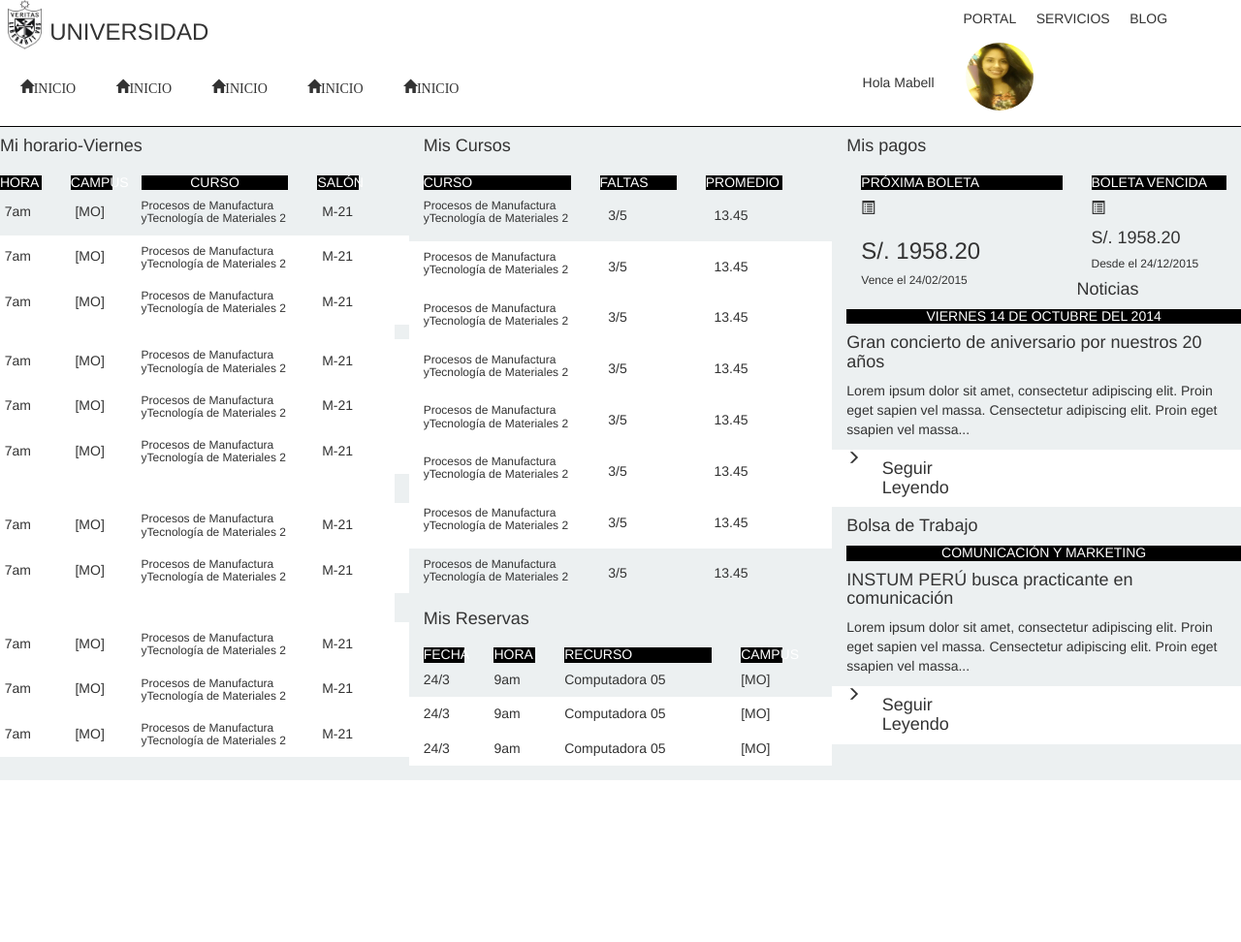
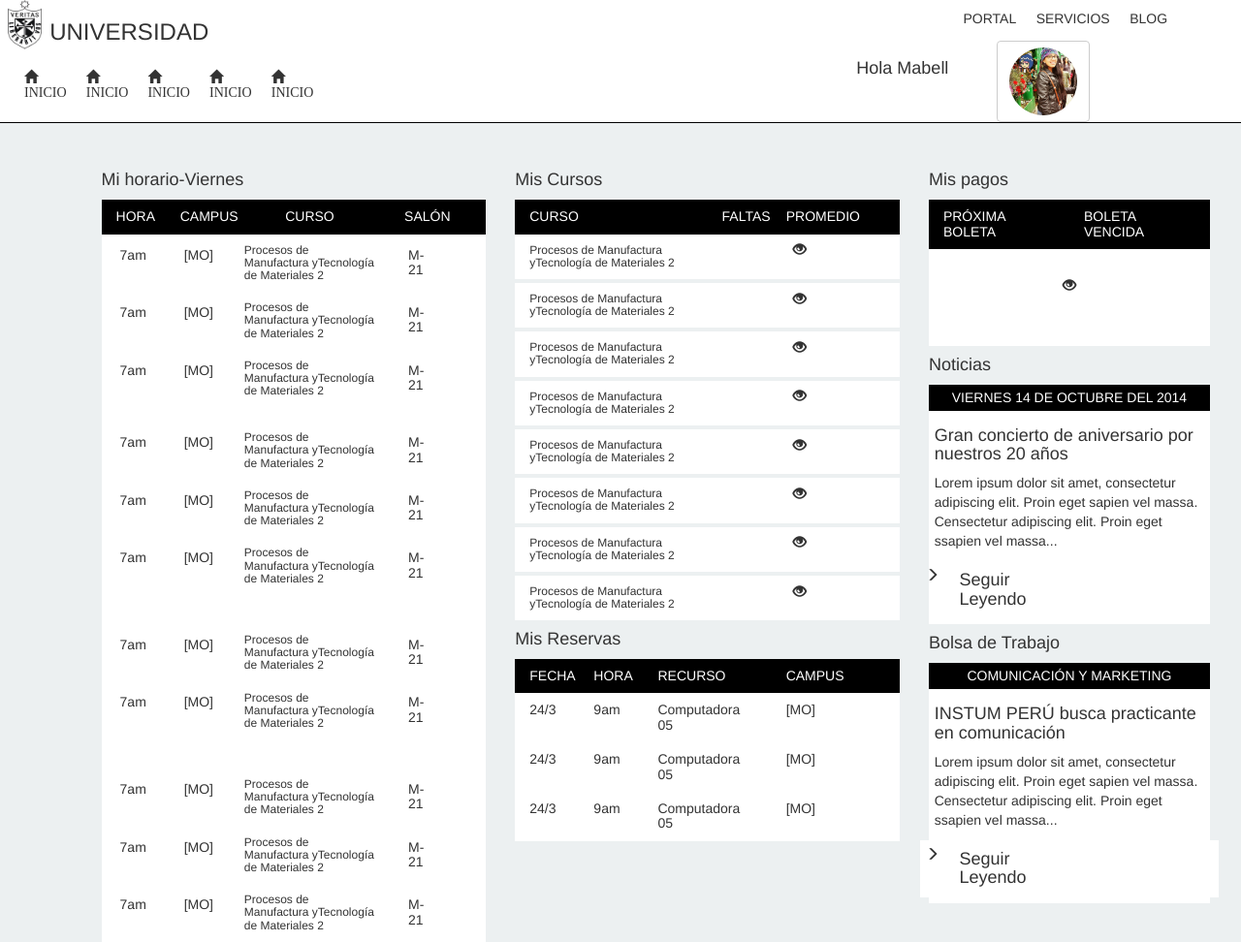
Before and after one commit to Mabell28/Dashboard, a plain HTML site: page index.html in a window 1280 px wide. Shown: the whole page at 97% size. Before the commit the page ends 805 px from the top, so only its background shows below. Drawn offline with nearby package versions, Linux system fonts and the light colour scheme.

Commit message:
grid terminado-oculto

```diff
--- a/index.html
+++ b/index.html
@@ -27,24 +27,52 @@
 						</div>
 					</div>
 					<div class="header-2">
-						<div class="row p-0">
+						<div class="row pd-0 mg-0">
 							<div class="col-sm-5">
+								<div class="menu-horizontal">
 									<ul>
-									<li class="glyphicon glyphicon-home">INICIO</li>
-									<li class="glyphicon glyphicon-home">INICIO</li>
-									<li class="glyphicon glyphicon-home">INICIO</li>
-									<li class="glyphicon glyphicon-home">INICIO</li>
-									<li class="glyphicon glyphicon-home">INICIO</li>
+										<li class="pd-2 glyphicon glyphicon-home">
+											<p>INICIO</p>
+										</li>
+										<li class="pd-2 glyphicon glyphicon-home">
+											<p>INICIO</p>
+										</li>
+										<li class="pd-2 glyphicon glyphicon-home">
+											<p>INICIO</p>
+										</li>
+										<li class="pd-2 glyphicon glyphicon-home">
+											<p>INICIO</p>
+										</li>
+										<li class="pd-2 glyphicon glyphicon-home">
+											<p>INICIO</p>
+										</li>
 									</ul>
 								</div>
+							</div>
 							<div class="col-sm-3"></div>
-							<div class="col-sm-4">
-								<ul>
-									<li>Hola Mabell</li>
-									<li class="img-profile">
-										<img src="img/img.jpg">
-									</li>
+							<div class="col-sm-3">
+								<div class="profile">
+									<div class="row mg-0">
+										<div class="col-sm-6">
+											<h4>Hola Mabell</h4>
+										</div>
+										<div class="col-sm-6">
+											<div class="img-profile contenido-dropdown">
+												<div class="dropdown">
+												  <button class="btn btn-default dropdown-toggle" type="button" id="dropdownMenu1" data-toggle="dropdown" aria-expanded="true">
+												   <img src="img/yo.jpg">
+												  </button>
+												  <ul class="dropdown-menu" role="menu" aria-labelledby="dropdownMenu1">
+												    <li role="presentation"><a role="menuitem" tabindex="-1" href="#">MI PERFIL</a></li>
+												    <li role="presentation"><a role="menuitem" tabindex="-1" href="#">CAMBIAR A DOCENTE</a></li>
+												    <li role="presentation"><a role="menuitem" tabindex="-1" href="#">VER TUTORIAL</a></li>
+												    <li role="presentation"><a role="menuitem" tabindex="-1" href="#">CERRAR SESIÓN</a></li>
 												  </ul>
+												</div>
+											</div>
+										</div>
+									</div>
+								</div>
 							</div>
 						</div>
 					</div>
@@ -52,29 +80,25 @@
 			</header><!-- FIN MENU HORIZONTAL -->
 			<aside><!-- INICIO MENU VERTICAL -->
 			</aside><!-- FIN MENU VERTICAL -->
-			<div class="contenido"><!-- INICIO CONTENIDO -->
-				<div class="row p-0">
-					<div class="col-sm-4"><!-- PRIMERA FILA -->
+			<section class="contenido"><!-- INICIO CONTENIDO -->
+				<div class="row p-0 mg-0">
+					<div class="col-sm-4 mgt-4 mgl-7"><!-- PRIMERA FILA -->
 						<h4>Mi horario-Viernes</h4>
-						<div class="row">
+						<div class="row mg-0 text-center titulo">
 							<div class="col-sm-2">
 								<h5 class="titulo text-color">HORA</h5>
-								<h5 class="pd-11">7am</h5>
 							</div>
 							<div class="col-sm-2">
 								<h5 class="titulo text-color">CAMPUS</h5>
-								<h5 class="pd-11">[MO]</h5>
 							</div>
 							<div class="col-sm-5">
 								<h5 class="titulo text-color text-center">CURSO</h5>
-								<h6>Procesos de Manufactura yTecnología de Materiales 2</h6>
 							</div>
 							<div class="col-sm-2">
 								<h5 class="titulo text-color">SALÓN</h5>
-								<h5 class="pd-11">M-21</h5>
 							</div>
 						</div>
-						<div class="row bg-w">
+						<div class="row bg-w mg-0">
 							<div class="col-sm-2">
 								<h5 class="pd-11">7am</h5>
 							</div>
@@ -88,7 +112,21 @@
 								<h5 class="pd-11">M-21</h5>
 							</div>
 						</div>
-						<div class="row bg-w">
+						<div class="row bg-w mg-0">
+							<div class="col-sm-2">
+								<h5 class="pd-11">7am</h5>
+							</div>
+							<div class="col-sm-2">
+								<h5 class="pd-11">[MO]</h5>
+							</div>
+							<div class="col-sm-5">
+								<h6>Procesos de Manufactura yTecnología de Materiales 2</h6>
+							</div>
+							<div class="col-sm-2">
+								<h5 class="pd-11">M-21</h5>
+							</div>
+						</div>
+						<div class="row bg-w mg-0">
 							<div class="col-sm-2">
 								<h5 class="pd-11">7am</h5>
 							</div>
@@ -103,7 +141,7 @@
 							</div>
 						</div>
 						<div class="espacio bg-w"></div>
-						<div class="row bg-w">
+						<div class="row bg-w mg-0">
 							<div class="col-sm-2">
 								<h5 class="pd-11">7am</h5>
 							</div>
@@ -117,7 +155,7 @@
 								<h5 class="pd-11">M-21</h5>
 							</div>
 						</div>
-						<div class="row bg-w">
+						<div class="row bg-w mg-0">
 							<div class="col-sm-2">
 								<h5 class="pd-11">7am</h5>
 							</div>
@@ -131,7 +169,7 @@
 								<h5 class="pd-11">M-21</h5>
 							</div>
 						</div>
-						<div class="row bg-w">
+						<div class="row bg-w mg-0">
 							<div class="col-sm-2">
 								<h5 class="pd-11">7am</h5>
 							</div>
@@ -147,7 +185,7 @@
 						</div>
 						<div class="espacio bg-w"></div>
 						<div class="espacio bg-w"></div>
-						<div class="row bg-w">
+						<div class="row bg-w mg-0">
 							<div class="col-sm-2">
 								<h5 class="pd-11">7am</h5>
 							</div>
@@ -161,7 +199,7 @@
 								<h5 class="pd-11">M-21</h5>
 							</div>
 						</div>
-						<div class="row bg-w">
+						<div class="row bg-w mg-0">
 							<div class="col-sm-2">
 								<h5 class="pd-11">7am</h5>
 							</div>
@@ -177,7 +215,7 @@
 						</div>
 						<div class="espacio bg-w"></div>
 						<div class="espacio bg-w"></div>
-						<div class="row bg-w">
+						<div class="row bg-w mg-0">
 							<div class="col-sm-2">
 								<h5 class="pd-11">7am</h5>
 							</div>
@@ -191,7 +229,7 @@
 								<h5 class="pd-11">M-21</h5>
 							</div>
 						</div>
-						<div class="row bg-w">
+						<div class="row bg-w mg-0">
 							<div class="col-sm-2">
 								<h5 class="pd-11">7am</h5>
 							</div>
@@ -205,7 +243,7 @@
 								<h5 class="pd-11">M-21</h5>
 							</div>
 						</div>
-						<div class="row bg-w">
+						<div class="row bg-w mg-0">
 							<div class="col-sm-2">
 								<h5 class="pd-11">7am</h5>
 							</div>
@@ -219,143 +257,186 @@
 								<h5 class="pd-11">M-21</h5>
 							</div>
 						</div>
+
 					</div><!-- FIN DE PRIMERA FILA -->
-					<div class="col-sm-4"><!-- SEGUNDA FILA -->
+					<div class="col-sm-4 mgt-4"><!-- SEGUNDA FILA -->
 						<h4>Mis Cursos</h4>
 						<div class="seg-fila-1">
-							<div class="row">
-								<div class="col-sm-5">
+							<div class="row mg-0 titulo text-color">
+								<div class="col-sm-6">
 									<h5 class="text-color titulo">CURSO</h5>
+								</div>
+								<div class="col-sm-2">
+									<h5 class="text-color titulo">FALTAS</h5>
+								</div>
+								<div class="col-sm-2">
+									<h5 class="text-color titulo">PROMEDIO</h5>
+								</div>
+							</div>
+							<div class="row bg-w mg-0">
+								<div class="col-sm-6">
 									<h6>Procesos de Manufactura yTecnología de Materiales 2</h6>
 								</div>
-								<div class="col-sm-3">
-									<h5 class="text-color titulo">FALTAS</h5>
+								<div class="ocultar-2">
+									<div class="glyphicon glyphicon-eye-open"></div>
+								</div>
+								<div class="col-sm-2 hidden">
 									<h5 class="pd-11">3/5</h5>
 								</div>
-								<div class="col-sm-3">
-									<h5 class="text-color titulo">PROMEDIO</h5>
+								<div class="col-sm-2 hidden">
 									<h5 class="pd-11">13.45</h5>
 								</div>
 							</div>
-							<div class="row bg-w">
-								<div class="col-sm-5">
+							<div class="row bg-w mg-0 mgt-1">
+								<div class="col-sm-6">
 									<h6>Procesos de Manufactura yTecnología de Materiales 2</h6>
 								</div>
-								<div class="col-sm-3">
+								<div class="ocultar-2">
+									<div class="glyphicon glyphicon-eye-open"></div>
+								</div>
+								<div class="col-sm-2 hidden">
 									<h5 class="pd-11">3/5</h5>
 								</div>
-								<div class="col-sm-3">
+								<div class="col-sm-2 hidden">
 									<h5 class="pd-11">13.45</h5>
 								</div>
 							</div>
-							<div class="row bg-w">
-								<div class="col-sm-5">
+							<div class="row bg-w mg-0 mgt-1">
+								<div class="col-sm-6">
 									<h6>Procesos de Manufactura yTecnología de Materiales 2</h6>
 								</div>
-								<div class="col-sm-3">
+								<div class="ocultar-2">
+									<div class="glyphicon glyphicon-eye-open"></div>
+								</div>
+								<div class="col-sm-2 hidden">
 									<h5 class="pd-11">3/5</h5>
 								</div>
-								<div class="col-sm-3">
+								<div class="col-sm-2 hidden">
 									<h5 class="pd-11">13.45</h5>
 								</div>
 							</div>
-							<div class="row bg-w">
-								<div class="col-sm-5">
+							<div class="row bg-w mg-0 mgt-1">
+								<div class="col-sm-6">
 									<h6>Procesos de Manufactura yTecnología de Materiales 2</h6>
 								</div>
-								<div class="col-sm-3">
+								<div class="ocultar-2">
+									<div class="glyphicon glyphicon-eye-open"></div>
+								</div>
+								<div class="col-sm-2 hidden">
 									<h5 class="pd-11">3/5</h5>
 								</div>
-								<div class="col-sm-3">
+								<div class="col-sm-2 hidden">
 									<h5 class="pd-11">13.45</h5>
 								</div>
 							</div>
-							<div class="row bg-w">
-								<div class="col-sm-5">
+							<div class="row bg-w mg-0 mgt-1">
+								<div class="col-sm-6">
 									<h6>Procesos de Manufactura yTecnología de Materiales 2</h6>
 								</div>
-								<div class="col-sm-3">
+								<div class="ocultar-2">
+									<div class="glyphicon glyphicon-eye-open"></div>
+								</div>
+								<div class="col-sm-2 hidden">
 									<h5 class="pd-11">3/5</h5>
 								</div>
-								<div class="col-sm-3">
+								<div class="col-sm-2 hidden">
 									<h5 class="pd-11">13.45</h5>
 								</div>
 							</div>
-							<div class="row bg-w">
-								<div class="col-sm-5">
+							<div class="row bg-w mg-0 mgt-1">
+								<div class="col-sm-6">
 									<h6>Procesos de Manufactura yTecnología de Materiales 2</h6>
 								</div>
-								<div class="col-sm-3">
+								<div class="ocultar-2">
+									<div class="glyphicon glyphicon-eye-open"></div>
+								</div>
+								<div class="col-sm-2 hidden">
 									<h5 class="pd-11">3/5</h5>
 								</div>
-								<div class="col-sm-3">
+								<div class="col-sm-2 hidden">
 									<h5 class="pd-11">13.45</h5>
 								</div>
 							</div>
-							<div class="row bg-w">
-								<div class="col-sm-5">
+							<div class="row mg-0 bg-w mgt-1">
+								<div class="col-sm-6">
 									<h6>Procesos de Manufactura yTecnología de Materiales 2</h6>
 								</div>
-								<div class="col-sm-3">
+								<div class="ocultar-2">
+									<div class="glyphicon glyphicon-eye-open"></div>
+								</div>
+								<div class="col-sm-2 hidden">
 									<h5 class="pd-11">3/5</h5>
 								</div>
-								<div class="col-sm-3">
+								<div class="col-sm-2 hidden">
 									<h5 class="pd-11">13.45</h5>
 								</div>
 							</div>
-							<div class="row">
-								<div class="col-sm-5">
+							<div class="row mg-0 bg-w mgt-1">
+								<div class="col-sm-6">
 									<h6>Procesos de Manufactura yTecnología de Materiales 2</h6>
 								</div>
-								<div class="col-sm-3">
+								<div class="ocultar-2">
+									<div class="glyphicon glyphicon-eye-open"></div>
+								</div>
+								<div class="col-sm-2 hidden">
 									<h5 class="pd-11">3/5</h5>
 								</div>
-								<div class="col-sm-3">
+								<div class="col-sm-2 hidden">
 									<h5 class="pd-11">13.45</h5>
 								</div>
 							</div>
 							<div class="seg-fila-2">
 								<h4>Mis Reservas</h4>
-								<div class="row">
+								<div class="row titulo text-color mg-0">
 									<div class="col-sm-2">
 										<h5 class="titulo text-color">FECHA</h5>
-										<h5>24/3</h5>
 									</div>
 									<div class="col-sm-2">
 										<h5 class="titulo text-color">HORA</h5>
-										<h5>9am</h5>
 									</div>
-									<div class="col-sm-5">
+									<div class="col-sm-4">
 										<h5 class="titulo text-color">RECURSO</h5>
-										<h5>Computadora 05</h5>
 									</div>
 									<div class="col-sm-2">
 										<h5 class="titulo text-color">CAMPUS</h5>
-										<h5>[MO]</h5>
 									</div>
 								</div>
-								<div class="row bg-w">
+								<div class="row bg-w mg-0">
 									<div class="col-sm-2">
 										<h5>24/3</h5>
 									</div>
 									<div class="col-sm-2">
 										<h5>9am</h5>
 									</div>
-									<div class="col-sm-5">
+									<div class="col-sm-4">
 										<h5>Computadora 05</h5>
 									</div>
 									<div class="col-sm-2">
 										<h5>[MO]</h5>
 									</div>
 								</div>
-								<div class="row bg-w">
+								<div class="row bg-w mg-0">
 									<div class="col-sm-2">
 										<h5>24/3</h5>
 									</div>
 									<div class="col-sm-2">
 										<h5>9am</h5>
 									</div>
-									<div class="col-sm-5">
+									<div class="col-sm-4">
+										<h5>Computadora 05</h5>
+									</div>
+									<div class="col-sm-2">
+										<h5>[MO]</h5>
+									</div>
+								</div>
+								<div class="row bg-w mg-0">
+									<div class="col-sm-2">
+										<h5>24/3</h5>
+									</div>
+									<div class="col-sm-2">
+										<h5>9am</h5>
+									</div>
+									<div class="col-sm-4">
 										<h5>Computadora 05</h5>
 									</div>
 									<div class="col-sm-2">
@@ -366,17 +447,26 @@
 							</div>
 						</div>
 					</div><!-- FIN SEGUNDA FILA -->
-					<div class="col-sm-4"><!-- TERCERA FILA-->
+					<div class="col-sm-3 mgt-4"><!-- TERCERA FILA-->
 						<h4>Mis pagos</h4>
-						<div class=" bg-wrow">
-							<div class="col-sm-7">
+						<div class="row titulo text-color mg-0">
+							<div class="col-sm-6">
 								<h5 class="titulo text-color">PRÓXIMA BOLETA</h5>
+							</div>
+							<div class="col-sm-6">
+								<h5 class="titulo text-color">BOLETA VENCIDA</h5>
+							</div>
+						</div>
+						<div class=" bg-w row mg-0">
+							<div class="ocultar">
+								<div class="glyphicon glyphicon-eye-open"></div>
+							</div>
+							<div class="col-sm-7 hidden">
 								<div class="glyphicon glyphicon-list-alt"></div>
 								<h3>S/. 1958.20</h3>
 								<h6>Vence el 24/02/2015</h6>
 							</div>
-							<div class="col-sm-5">
-								<h5 class="titulo text-color">BOLETA VENCIDA</h5>
+							<div class="col-sm-5 hidden">
 								<div class="glyphicon glyphicon-list-alt"></div>
 								<h4>S/. 1958.20</h4>
 								<h6>Desde el 24/12/2015</h6>
@@ -384,36 +474,44 @@
 						</div>
 						<h4>Noticias</h4>
 						<div class="noticias"><!-- NOTICIAS -->
-							<h5 class="text-center text-color titulo">VIERNES 14 DE OCTUBRE DEL 2014</h5>
+							<div class="titulo text-color mg-0 text-center pd-2">
+								<h5 class="mg-0">VIERNES 14 DE OCTUBRE DEL 2014</h5>
+							</div>
+							<div class="bg-w mg-0 pd-2">
 								<h4>Gran concierto de aniversario por nuestros 20 años</h4>
 								<p>Lorem ipsum dolor sit amet, consectetur adipiscing elit. Proin eget sapien vel massa. Censectetur adipiscing elit. Proin eget ssapien vel massa...</p>
-							<div class="row bg-w">
-								<div class="col-sm-1">
+								<div class="row">
+									<div class="col-sm-1 pd-2">
 										<div class="glyphicon glyphicon-menu-right"></div>
 									</div>
-								<div class="col-sm-4">
+									<div class="col-sm-6">
 										<h4>Seguir Leyendo</h4>
+									</div>
 								</div>
 							</div>
 						</div><!--FIN NOTICIAS -->
 						<h4>Bolsa de Trabajo</h4>
 						<div class="trabajo">
-							<h5 class="text-center text-color titulo">COMUNICACIÓN Y MARKETING</h5>
+							<div class="titulo text-color mg-0 text-center pd-2">
+								<h5 class="mg-0">COMUNICACIÓN Y MARKETING</h5>
+							</div>
+							<div class="bg-w mg-0 pd-2">
 								<h4>INSTUM PERÚ busca practicante en comunicación</h4>
 								<p>Lorem ipsum dolor sit amet, consectetur adipiscing elit. Proin eget sapien vel massa. Censectetur adipiscing elit. Proin eget ssapien vel massa...</p>
 								<div class="row bg-w">
-								<div class="col-sm-1">
+									<div class="col-sm-1 pd-2">
 										<div class="glyphicon glyphicon-menu-right"></div>
 									</div>
-								<div class="col-sm-4">
+									<div class="col-sm-6">
 										<h4>Seguir Leyendo</h4>
+									</div>
 								</div>
 							</div>
 						</div>
 
 					</div><!-- FIN TERCERA FILA -->
 				</div>
-			</div><!-- FIN CONTENIDO -->
+			</section><!-- FIN CONTENIDO -->
 
 
 
@@ -430,10 +528,5 @@
 
 		<script src="https://ajax.googleapis.com/ajax/libs/jquery/1.11.2/jquery.min.js"></script>
     <script src="https://maxcdn.bootstrapcdn.com/bootstrap/3.3.2/js/bootstrap.min.js"></script>
-    <script src="jquery.min.js"></script>
-    <script src="bootstrap.min.js"></script>
-    <script src="js/bootstrap/dropdown.js"></script>
-    <script src="js/bootstrap/collapse.js"></script>
-    <script src="js/bootstrap/transition.js"></script>
 	</body>
 </html>
--- a/stylesheets/includes/_utilities.scss
+++ b/stylesheets/includes/_utilities.scss
@@ -33,6 +33,26 @@
 	padding: 0;
 }
 
+.pd-2{
+	padding: 2%;
+}
+
 .pd-11{
 	padding: 11%;
 }
+
+.mg-0{
+	margin: 0%;
+}
+
+.mgt-4{
+	margin-top: 4%;
+}
+
+.mgl-7{
+	margin-left: 7%;
+}
+
+.mgt-1{
+	margin-top: 1%;
+}
--- a/stylesheets/views/_home.scss
+++ b/stylesheets/views/_home.scss
@@ -17,10 +17,17 @@
 .container-header{
 	padding: 0;
 	margin: 0;
+	position: fixed;
+	z-index: 10;
+	height: 135px;
 }
 
 .header-1{
 	height: 60px;
+	position: fixed;
+	z-index: 10;
+	background-color: white;
+	width: 100%;
 }
 
 .icono-univ{
@@ -44,6 +51,11 @@
 
 .header-2{
 	border-bottom: 1px solid black;
+	position: fixed;
+	z-index: 10;
+	width: 100%;
+	background-color: white;
+	margin-top: 4%;
 }
 
 ul{
@@ -67,6 +79,7 @@ ul{
 
 .contenido{
 	background-color: #ecf0f1;
+	margin-top: 9%;
 }
 .espacio{
 	height: 15px;
@@ -79,3 +92,17 @@ ul{
 .bg-w{
 	background-color: white;
 }
+
+.ocultar{
+	height: 100px;
+	padding: 10%;
+	text-align: center;
+
+}
+
+.ocultar-2{
+	padding: 2%;
+	height: 15px;
+	text-align: center;
+
+}
```
Also changed, not shown: img/yo.jpg (added), stylesheets/main.css, 2 other files. Lines whose indentation alone changed are shown as unchanged.
